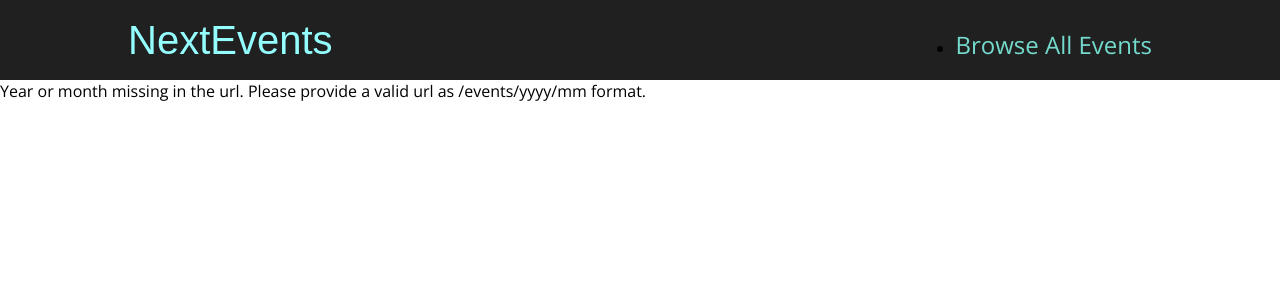
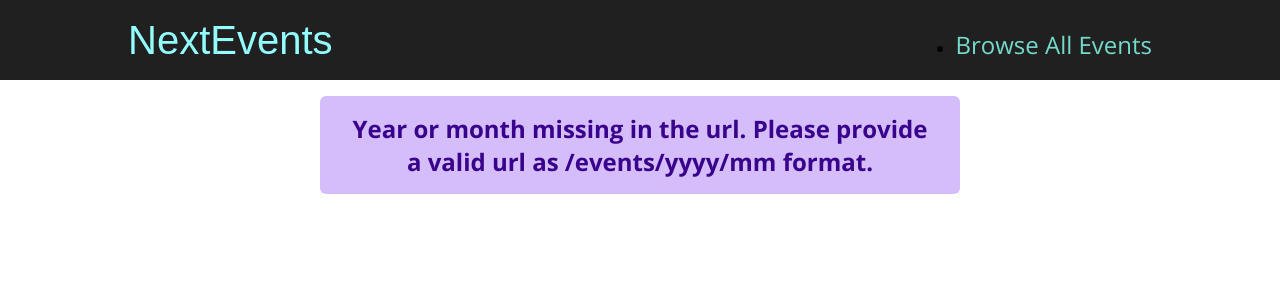
Before and after one commit to Marknjo/nextjs-events-app, a Next.js app: page /events in a window 1280 px wide. Shown: the top 300 px of the page. Built offline with nearby package versions, Linux system fonts and the light colour scheme.

Commit message:
Add error handling component for styling error results

```diff
--- /dev/null
+++ b/components/ui/ErrorAlert.module.css
@@ -0,0 +1,12 @@
+.alert {
+  margin: 1rem auto;
+  padding: 1rem 2rem;
+  width: 90%;
+  max-width: 40rem;
+  background-color: #d5bdfc;
+  color: #38028d;
+  font-weight: bold;
+  font-size: 1.5rem;
+  text-align: center;
+  border-radius: 6px;
+}
--- /dev/null
+++ b/components/ui/ErrorAlert.tsx
@@ -0,0 +1,8 @@
+import { GenericProps } from "../../types";
+import styles from "./ErrorAlert.module.css";
+
+function ErrorAlert(props: GenericProps) {
+  return <div className={styles.alert}>{props.children}</div>;
+}
+
+export default ErrorAlert;
--- a/pages/events/[...slug].tsx
+++ b/pages/events/[...slug].tsx
@@ -1,6 +1,7 @@
 import type { NextPage } from "next";
 import { useRouter } from "next/router";
 import EventList from "../../components/events/EventList";
+import ErrorAlert from "../../components/ui/ErrorAlert";
 import ResultsTitle from "../../components/ui/ResultsTitle";
 import { getFilteredEvents } from "../../data/dummy-data";
 
@@ -11,10 +12,9 @@ const FilteredEventsPage: NextPage = () => {
 
   if (!slug) {
     return (
-      <p>
-        Invalid search query. Please provide a valid url as /events/yyyy/mm
-        format.
-      </p>
+      <ErrorAlert>
+        <p>Loading...</p>
+      </ErrorAlert>
     );
   }
 
@@ -22,10 +22,12 @@ const FilteredEventsPage: NextPage = () => {
 
   if (!year || !month) {
     return (
+      <ErrorAlert>
         <p>
           Year or month missing in the url. Please provide a valid url as
           /events/yyyy/mm format.
         </p>
+      </ErrorAlert>
     );
   }
 
@@ -44,10 +46,12 @@ const FilteredEventsPage: NextPage = () => {
     numMonth < 1
   ) {
     return (
+      <ErrorAlert>
         <p>
-        Invalid search creteria. Ensure year is a number between 2021 and 2031,
-        while your month is a number between 1 and 12
+          Invalid search creteria. Ensure year is a number between 2021 and
+          2031, while your month is a number between 1 and 12
         </p>
+      </ErrorAlert>
     );
   }
 
```
Also changed, not shown: pages/events/[eventId].tsx (+6 -1 lines), pages/events/index.tsx (+9 -4 lines). Lines whose indentation alone changed are shown as unchanged.
